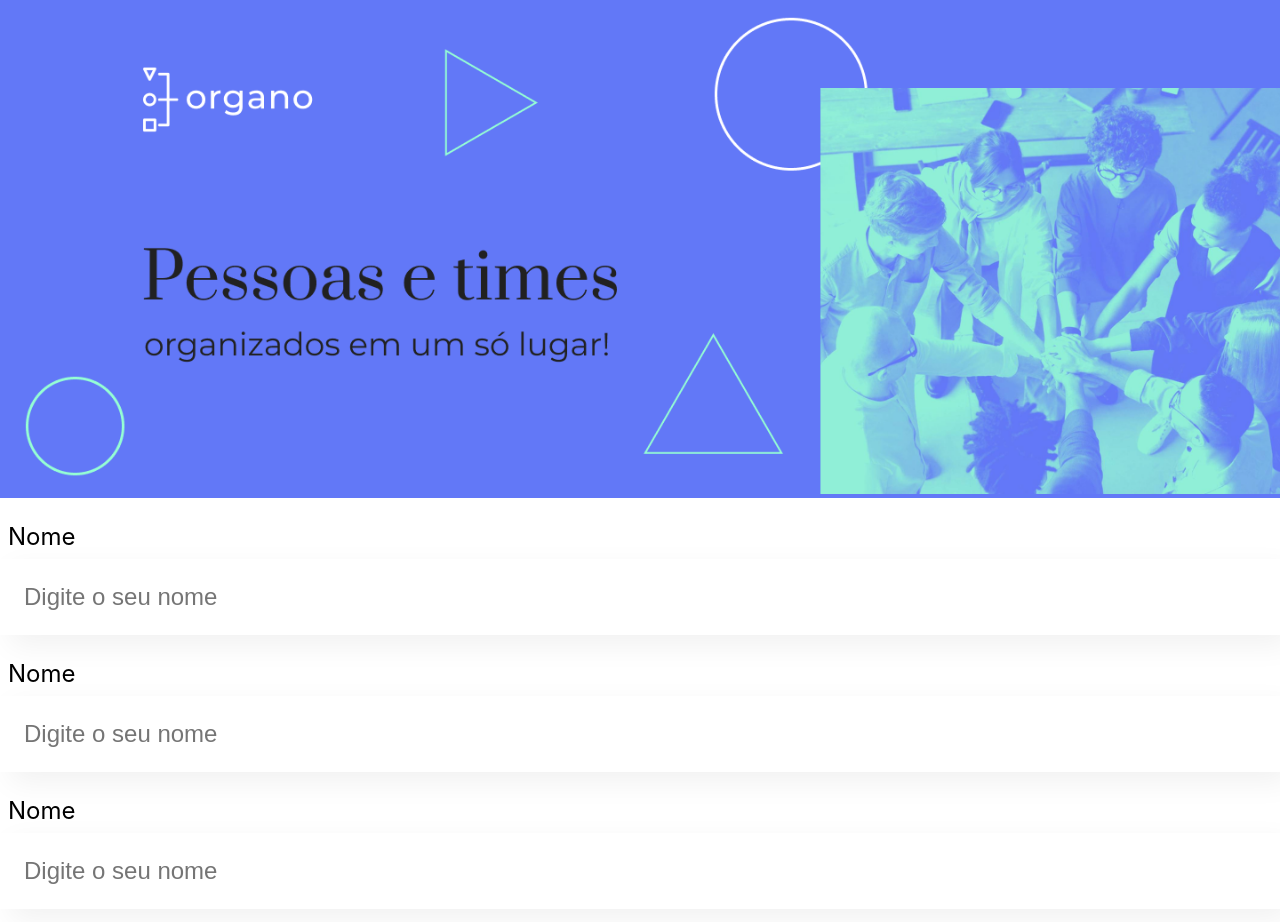
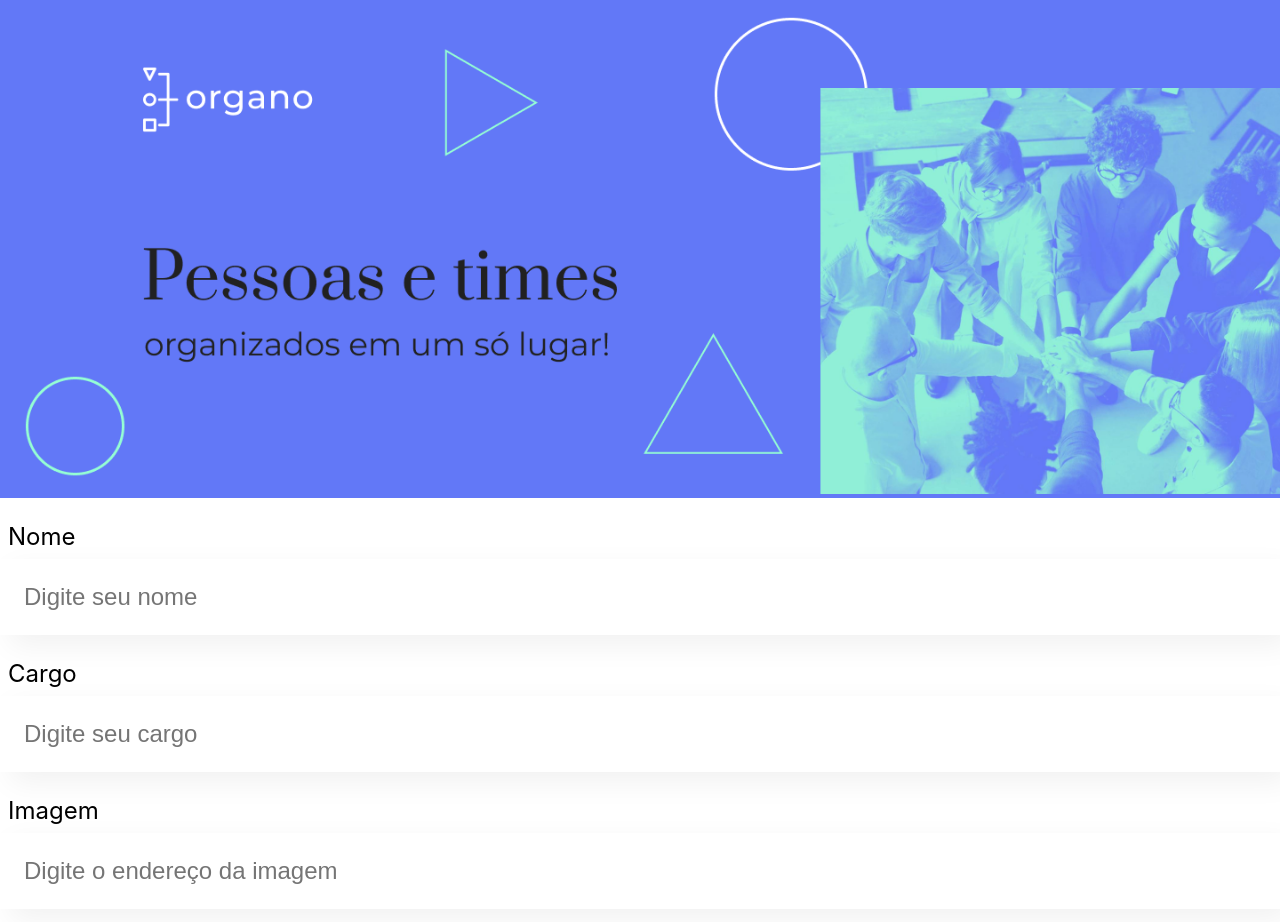
Before and after one commit to wvitu/organo, a React (Create React App) app: page / in a window 1280 px wide. Shown: the top 922 px of the page. Built offline with nearby package versions, Linux system fonts and the light colour scheme.

Commit message:
Placeholder introduzido no texto

```diff
--- a/src/App.js
+++ b/src/App.js
@@ -5,9 +5,9 @@
   return (
     <div className="App">
       <Banner />
-      <CampoTexto label="Nome"/>
-      <CampoTexto label="Cargo"/>
-      <CampoTexto label="Imagem"/>
+      <CampoTexto label="Nome" placeholder="Digite seu nome" />
+      <CampoTexto label="Cargo" placeholder="Digite seu cargo" />
+      <CampoTexto label="Imagem" placeholder="Digite o endereço da imagem" />
     </div>
   );
 }
--- a/src/componentes/CampoTexto/index.js
+++ b/src/componentes/CampoTexto/index.js
@@ -1,10 +1,10 @@
 import './CampoTexto.css'
 
-const CampoTexto = () => {
+const CampoTexto = (props) => {
     return (
         <div className="campo-texto">
-            <label>Nome</label>
-            <input placeholder='Digite o seu nome' />
+            <label>{props.label}</label>
+            <input placeholder={props.placeholder} />
 
         </div>
     )
```
